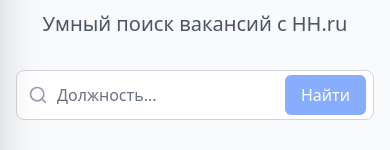
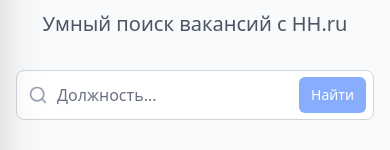
Before and after one commit to BMD63/hh-assistant, a React (Vite) app: page / in a window 390 px wide. Shown: the part 255-405 px from the top of the page. Built offline with nearby package versions, Linux system fonts and the light colour scheme.

Commit message:
fix: improve mobile responsiveness by replacing max-w-6xl with w-full max-w-full

```diff
--- a/src/App.tsx
+++ b/src/App.tsx
@@ -39,7 +39,7 @@
 
   return (
     <>
-      <div className="text-center mb-8">
+      <div className="text-center mb-8 w-full min-w-0">
         <h2 className="text-4xl font-bold text-gray-900 mb-4">
           Найди свою идеальную вакансию
         </h2>
@@ -68,7 +68,7 @@
         </div>
       )}
 
-      <div className="flex gap-8 max-w-6xl mx-auto relative">
+      <div className="flex gap-8 w-full max-w-full mx-auto relative">
         {/* Боковая панель с фильтрами */}
         <div className={`
           w-80 flex-shrink-0
--- a/src/components/SearchForm.tsx
+++ b/src/components/SearchForm.tsx
@@ -56,13 +56,13 @@
           value={searchQuery}
           onChange={(e) => onSearchChange(e.target.value)}
           placeholder={placeholder}
-          className="block w-full pl-10 pr-4 py-3 border border-gray-300 rounded-lg bg-white text-gray-900 placeholder-gray-500 focus:outline-none focus:ring-2 focus:ring-blue-500 focus:border-transparent text-base"
+          className="block w-full pl-10 pr-20 sm:pr-24 py-3 border border-gray-300 rounded-lg bg-white text-gray-900 placeholder-gray-500 focus:outline-none focus:ring-2 focus:ring-blue-500 focus:border-transparent text-base"
           disabled={isLoading}
         />
         <button
           type="submit"
           disabled={isLoading || !searchQuery.trim()}
-          className="absolute right-2 top-1/2 transform -translate-y-1/2 bg-blue-600 text-white px-4 py-2 rounded-md hover:bg-blue-700 focus:outline-none focus:ring-2 focus:ring-blue-500 disabled:opacity-50 disabled:cursor-not-allowed transition-colors"
+          className="absolute right-2 top-1/2 transform -translate-y-1/2 bg-blue-600 text-white px-3 py-2 sm:px-4 rounded-md hover:bg-blue-700 focus:outline-none focus:ring-2 focus:ring-blue-500 disabled:opacity-50 disabled:cursor-not-allowed transition-colors text-sm sm:text-base"
         >
           {isLoading ? 'Поиск...' : 'Найти'}
         </button>
```
